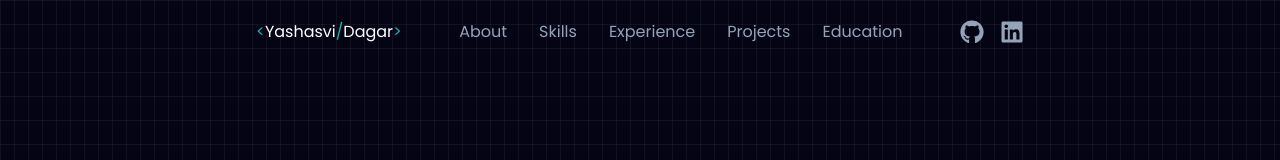
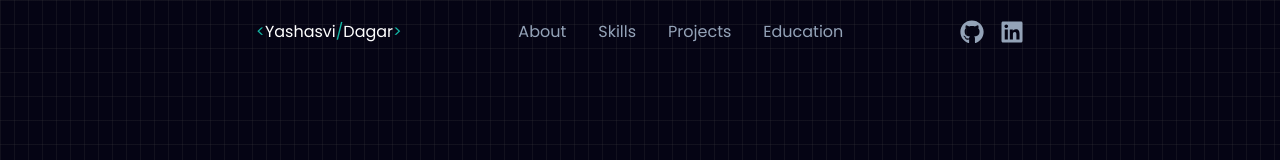
Before and after one commit to YashasviDagar/Yashasvi-D-Portfolio, a React (Vite) app in the folder myportfolio/: page / in a window 1280 px wide. Shown: the top 160 px of the page. Built offline with nearby package versions, Linux system fonts and the light colour scheme.

Commit message:
Removing experience for now

```diff
--- a/myportfolio/src/components/Navbar/Navbar.jsx
+++ b/myportfolio/src/components/Navbar/Navbar.jsx
@@ -44,7 +44,7 @@ const Navbar = () => {
   const menuItems = [
     { id: "about", label: "About" },
     { id: "skills", label: "Skills" },
-    { id: "experience", label: "Experience" },
+    // { id: "experience", label: "Experience" },
     { id: "work", label: "Projects" },
     { id: "education", label: "Education" },
   ];
```
